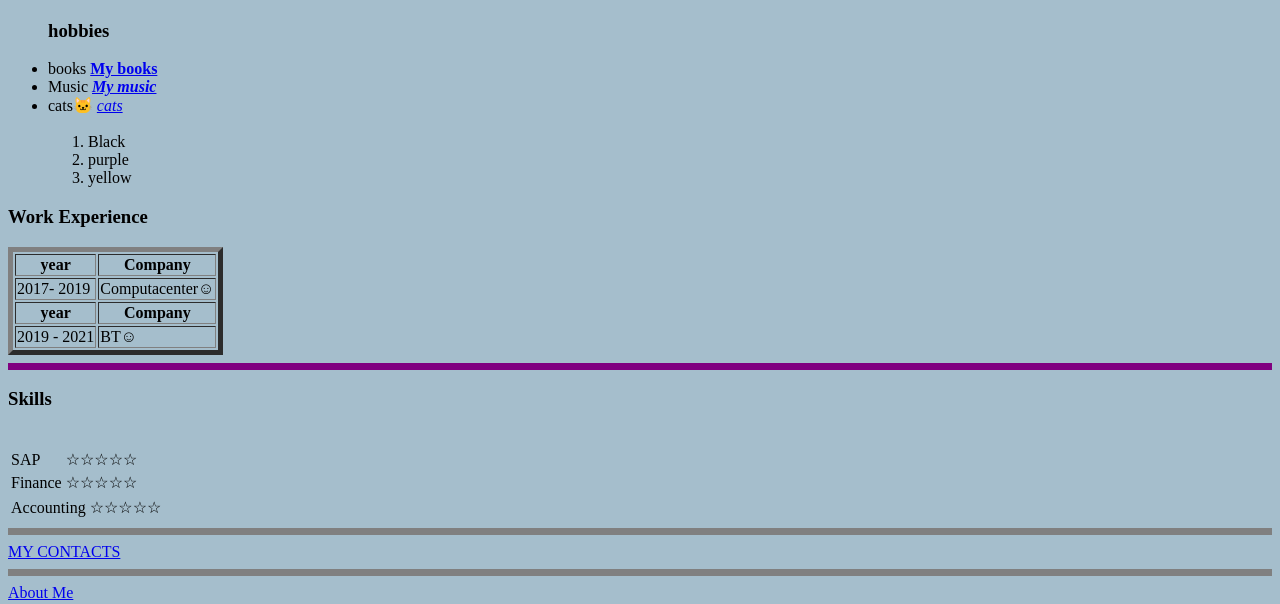
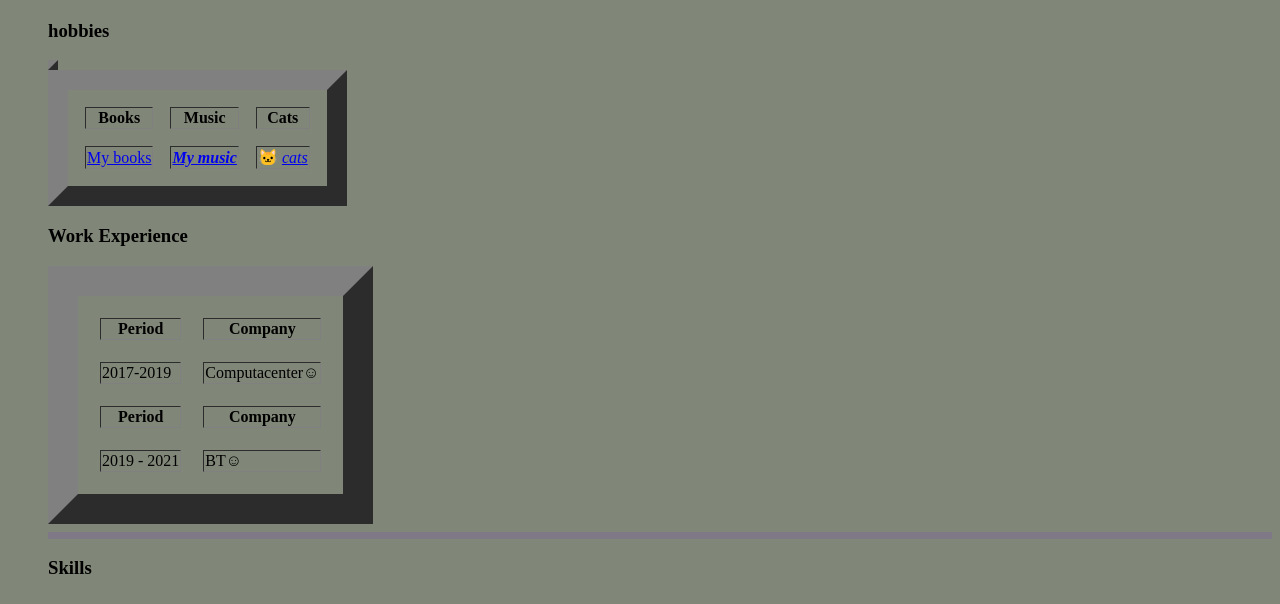
Before and after one commit to Dedalo82X/dedalo82x, a plain HTML site: page index.html in a window 1280 px wide. Shown: the part 383-987 px from the top of the page. Drawn offline with Linux system fonts and the light colour scheme.

Commit message:
seversl colours and formst changes

```diff
--- a/index.html
+++ b/index.html
@@ -7,41 +7,46 @@
   <title>✍Dedalo's personal Site✍</title>
 </head>
 
-<body style="background-color: #A5BECC;">
+<body style="background-color: #808778;">
   <h1>
     <bold> Dedalo Monteiro Sousa
   </h1>
   <img src="https://media-exp1.licdn.com/dms/image/C4E03AQHlTkD54KKE-A/profile-displayphoto-shrink_200_200/0/1516938331491?e=2147483647&v=beta&t=HjPTmEvcqs5XxVAclEeJdp26NyBeYMX3L6Qu6WX-Drc" alt="Dedalo's Picture">
   <ul>
-    <h3>hobbies</h3>
-    <li>books <strong><a href="https://www.google.com">My books</a></strong></li>
-    <li>Music <em> <strong><a href="https://https://www.youtube.com/">My music</a></strong></em></li>
-    <li>cats🐱 <em> <a
-          href="https://www.google.com/search?q=cats+&tbm=isch&ved=2ahUKEwjD-KyK7_j4AhUM8xoKHU6WDU0Q2-cCegQIABAA&oq=cats+&gs_lcp=CgNpbWcQAzIECAAQQzIFCAAQgAQyBQgAEIAEMgUIABCABDIFCAAQgAQyBQgAEIAEMgUIABCABDIFCAAQgAQyBQgAEIAEMgUIABCABDoECCMQJzoGCAAQHhAHUIgQWMc2YOqEAWgAcAB4AIABjgGIAaIGkgEDMS42mAEAoAEBqgELZ3dzLXdpei1pbWfAAQE&sclient=img&ei=ak3QYsObMozma86stugE&bih=746&biw=1536/">cats</a></strong></em>
-    </li> <br>
+    <table cellspacing="22" border="5">
 
-    <ol>
-      <li>Black</li>
-      <li>purple</li>
-      <li>yellow</li>
-    </ol>
-  </ul>
+    <h3>hobbies <strong</strong></h3>
 
-  </ul>
+<table cellspacing="17" border="20">
+  <tr>
+    <th>Books</th>
+    <th>Music</th>
+    <th>Cats</th>
+</tr>
+        <tr>
+      <td <strong><a href="https://www.google.com">My books</a></strong> </td>
+                  <td <strong><a href="https://www.google.com"</a></strong><em> <strong><a href="https://www.youtube.com/watch?v=xdcpIcuWiLg&list=PLHDS0UHVdU1w4u48F1aQdNYN_TBUM8NTL">My music</a></strong></em> </td>
+              <td>🐱 <em> <a
+              href="https://www.google.com/search?q=cats+&tbm=isch&ved=2ahUKEwjD-KyK7_j4AhUM8xoKHU6WDU0Q2-cCegQIABAA&oq=cats+&gs_lcp=CgNpbWcQAzIECAAQQzIFCAAQgAQyBQgAEIAEMgUIABCABDIFCAAQgAQyBQgAEIAEMgUIABCABDIFCAAQgAQyBQgAEIAEMgUIABCABDoECCMQJzoGCAAQHhAHUIgQWMc2YOqEAWgAcAB4AIABjgGIAaIGkgEDMS42mAEAoAEBqgELZ3dzLXdpei1pbWfAAQE&sclient=img&ei=ak3QYsObMozma86stugE&bih=746&biw=1536/">cats</a></strong></em>
+         </td>
+    </tr>
+</table>
+
+
   <h3>Work Experience</h3>
-  <table border="5">
+  <table cellspacing="22" border="30">
 
     <tr>
-      <th>year</th>
+      <th>Period</th>
       <th>Company</th>
 
     </tr>
     <tr>
-      <td>2017- 2019</td>
+      <td>2017-2019</td>
       <td>Computacenter☺</td>
     </tr>
     <tr>
-      <th>year</th>
+      <th>Period</th>
       <th>Company</th>
 
       </tr>
@@ -50,8 +55,8 @@
       <td>BT☺</td>
     </tr>
   </table>
-    <table>
-      <hr style="height:7px;border-width:0;color:yellow;background-color:purple">
+    <table cellspacing="22";color:#7F7887;>
+      <hr style="height:7px;border-width:0;color:#7F7887;background-color:#7F7887;">
   <h3>Skills</h3>
   <tr>
     <td>SAP</td>
@@ -67,10 +72,10 @@
       <td>Accounting</td>
       <td>☆☆☆☆☆</td>
     </tr>
-  </table>
-  <hr style="height:7px;border-width:0;color:yellow;background-color:gray">
+  </table cellspacing="22">
+<hr style="height:7px;border-width:0;color:#7F7887;background-color:#7F7887;">
   <a href="contacts.html">MY CONTACTS</a>
-  <hr style="height:7px;border-width:0;color:yellow;background-color:gray">
+<hr style="height:7px;border-width:0;color:#7F7887;background-color:#7F7887;">
   <a href="About Me.html">About Me</a>
   </body>
 
```
Also changed, not shown: About Me.html (+6 -6 lines), contacts.html (+15 -13 lines).
